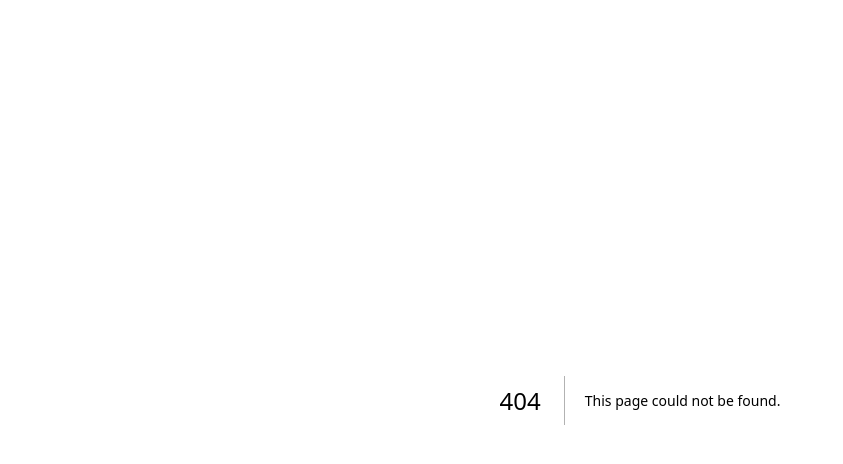
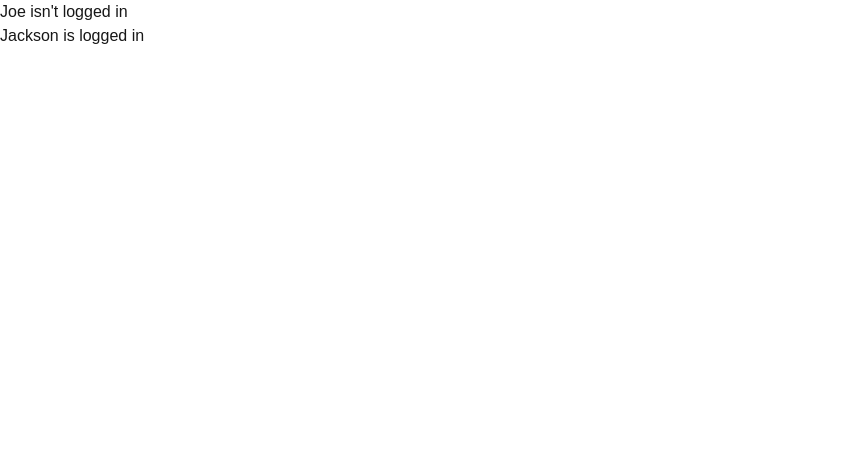
Before and after one commit to alfierushby/reactTesting, a Next.js app: page /loginstatus in a window 1280 px wide. Before the commit this address had no page. Shown: the top 464 px of the page, without its empty margins (0-843 px from the left). Built offline with nearby package versions, Linux system fonts and the light colour scheme.

Commit message:
Add rendering from a data source.

```diff
--- /dev/null
+++ b/app/loginstatus/data.js
@@ -0,0 +1,12 @@
+export const details = [
+    {
+        id: 0,
+        name: "Joe",
+        loggedIn: false
+    },
+    {
+        id: 1,
+        name: "Jackson",
+        loggedIn: true
+    }
+]
--- /dev/null
+++ b/app/loginstatus/page.tsx
@@ -0,0 +1,18 @@
+'use client'
+
+import Image from "next/image";
+import {details} from "./data.js"
+
+function Item({ name, loggedIn, id} : { name: string, loggedIn: boolean, id: number})  {
+  return <li className="item">{loggedIn ? name + ' is logged in' : name + ' isn\'t logged in'} </li>;
+}
+
+export default function Home() {
+    const loginItems = details.map(loginStatus =>
+      <p>
+        <Item name={loginStatus.name} loggedIn={loginStatus.loggedIn} id={loginStatus.id}/>
+      </p>
+
+    );
+    return <ul>{loginItems}</ul>
+}
--- a/app/test/page.tsx
+++ b/app/test/page.tsx
@@ -5,7 +5,9 @@ import Counter from "./counter"
 import ContextCounter from "./context-clicker"
 import {CounterProvider} from './context-counter-provider'
 
-
+function Item({ name, loggedIn } : { name: string, loggedIn: boolean })  {
+  return <li className="item">{loggedIn ? name + 'is logged in' : name + 'isn\'t logged in'} </li>;
+}
 
 export default function Home() {
   return (
```
Also changed, not shown: app/test/context-counter-provider.tsx (+3 -0 lines).
